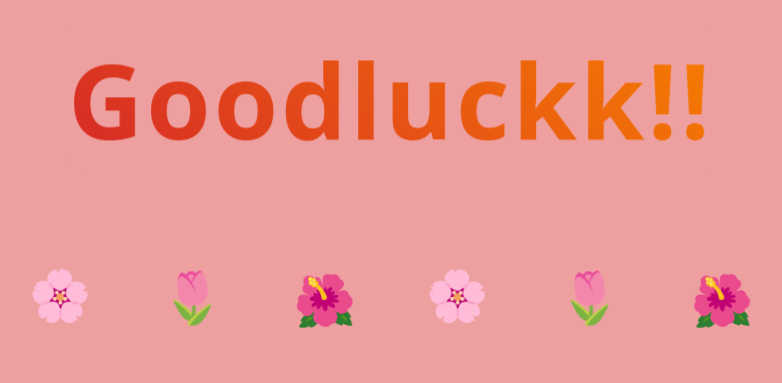
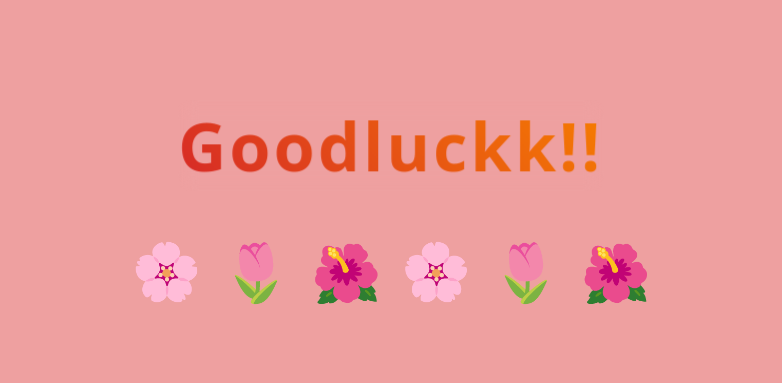
Before and after one commit to Irishshs/Floatie, a plain HTML site: page index.html in a window 1280 px wide. Shown: the part 197-580 px from the top of the page, without its empty margins (249-1031 px from the left). Drawn offline with Linux system fonts and the light colour scheme.

Commit message:
Add files via upload

```diff
--- a/mover.css
+++ b/mover.css
@@ -1,6 +1,7 @@
 body{
     background-color: hsl(0, 70%, 78%);
     margin: 0;
+    overflow-x: hidden;
 }
 
 .Main {
@@ -19,6 +20,7 @@ body{
     font-family: system-ui, -apple-system, sans-serif;
     font-weight: 800;
     color: #e63946;
+    font-size: clamp(2rem, 8vw, 4rem);
     border-radius: 10px;
     background: linear-gradient(45deg, #d62828, #f77f00);
     backdrop-filter: blur(8px);
@@ -42,12 +44,23 @@ body{
 .fcontainer {
     display: flex;
     flex-direction: row;
-    gap: 70px;
+    justify-content: center;
+    align-items: center;
+    flex-wrap: wrap;
+    gap: 20px;
+    width: 90%;
+    max-width: 600%;
+}
+
+.flowers p {
+    margin: 0;
 }
 
 .flowers {
     text-align: center;
     font-size: 50px;
+    text-align: center;
+    font-size: clamp(2rem, 7vw, 3.5rem);
 }
 
 #flower1 {
```
